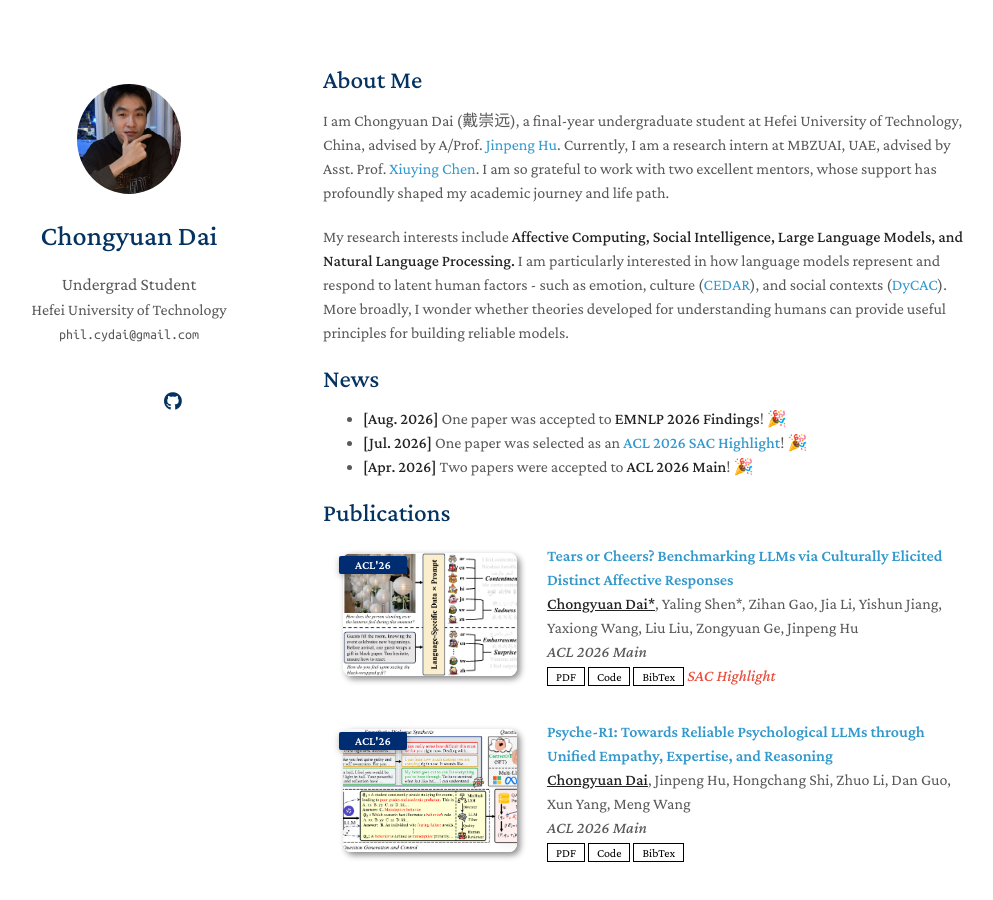
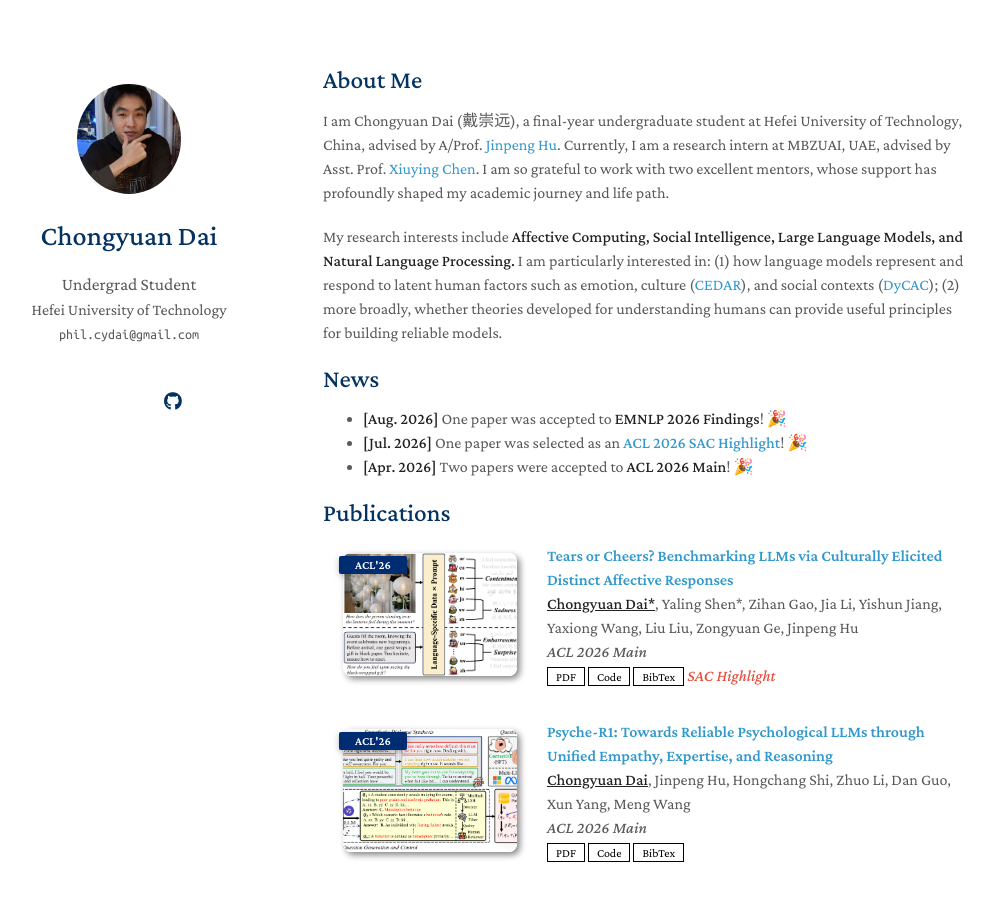
Before and after one commit to chyuandai/chyuandai.github.io, a Jekyll site: the page built from index.md, in a window 1280 px wide and 900 px high. Shown: the whole window, without its empty margins (147-1140 px from the left). Built offline with Jekyll 4.4.1, drawn with Linux system fonts in a browser that asks for light colours; a style sheet for code colours, icons or effects is not loaded; our own code applies the rules of GitHub Pages for plain Markdown files.

Commit message:
update my personal page

```diff
--- a/index.md
+++ b/index.md
@@ -6,7 +6,9 @@
 
 I am Chongyuan Dai (戴崇远), a final-year undergraduate student at Hefei University of Technology, China, advised by A/Prof. [Jinpeng Hu](https://scholar.google.com/citations?user=3xMIKfcAAAAJ&hl=en). Currently, I am a research intern at MBZUAI, UAE, advised by Asst. Prof. [Xiuying Chen](https://scholar.google.com/citations?user=COUnAF4AAAAJ&hl=en). I am so grateful to work with two excellent mentors, whose support has profoundly shaped my academic journey and life path.
 
-My research interests include **Affective Computing, Social Intelligence, Large Language Models, and Natural Language Processing.** I am particularly interested in how language models represent and respond to latent human factors - such as emotion, culture ([CEDAR](https://aclanthology.org/2026.acl-long.1769.pdf)), and social contexts ([DyCAC](https://arxiv.org/pdf/2608.22411)). More broadly, I wonder whether theories developed for understanding humans can provide useful principles for building reliable models.
+My research interests include **Affective Computing, Social Intelligence, Large Language Models, and Natural Language Processing.** I am particularly interested in:
+(1) how language models represent and respond to latent human factors such as emotion, culture ([CEDAR](https://aclanthology.org/2026.acl-long.1769.pdf)), and social contexts ([DyCAC](https://arxiv.org/pdf/2608.22411));
+(2) more broadly, whether theories developed for understanding humans can provide useful principles for building reliable models.
 
 ## News
 
```
